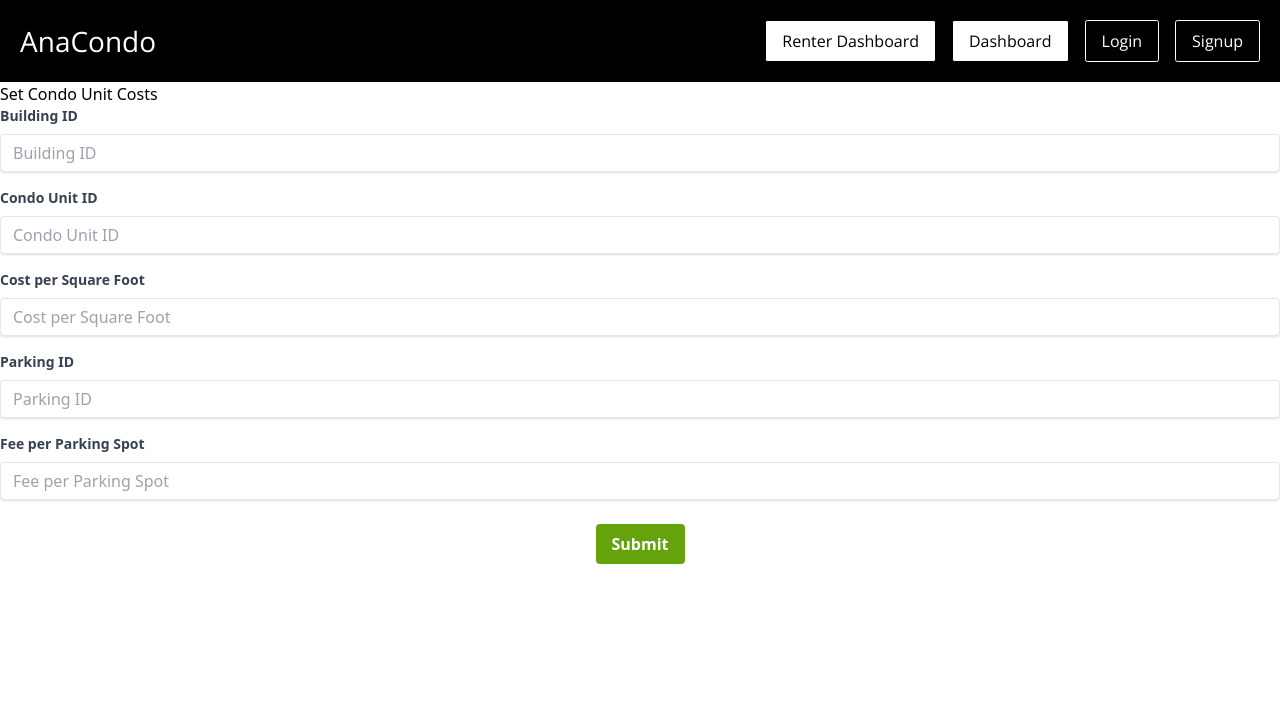
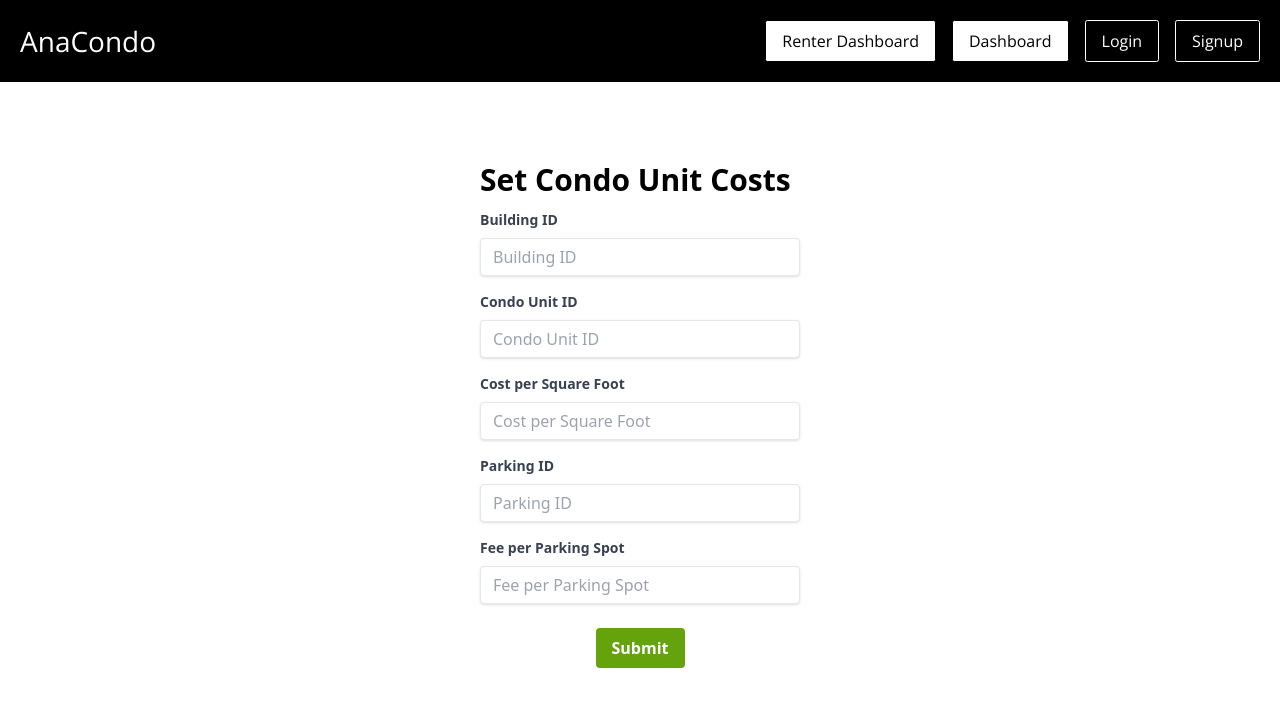
Before and after one commit to Ryan30012/AnaCondo, a Next.js app: page /CondoUnitCosts in a window 1280 px wide. Shown: the top 706 px of the page. Built offline with nearby package versions, Linux system fonts and the light colour scheme; no server answers.

Commit message:
styling general html format of condo unit costs page #30

```diff
--- a/app/CondoUnitCosts/page.tsx
+++ b/app/CondoUnitCosts/page.tsx
@@ -3,9 +3,11 @@ import CondoCostsForm from './form';
 
 const CondoUnitCostPage: React.FC = () => {
   return (
-    <div>
-      <h1>Set Condo Unit Costs</h1>
-      <CondoCostsForm />
+    <div className="flex h-screen">
+      <div className="flex-1 w-full max-w-xs mx-auto">
+        <h1 className="font-bold text-3xl mb-3 pt-10 mt-10">Set Condo Unit Costs</h1>
+        <CondoCostsForm />
+      </div>
     </div>
   );
 };
```
